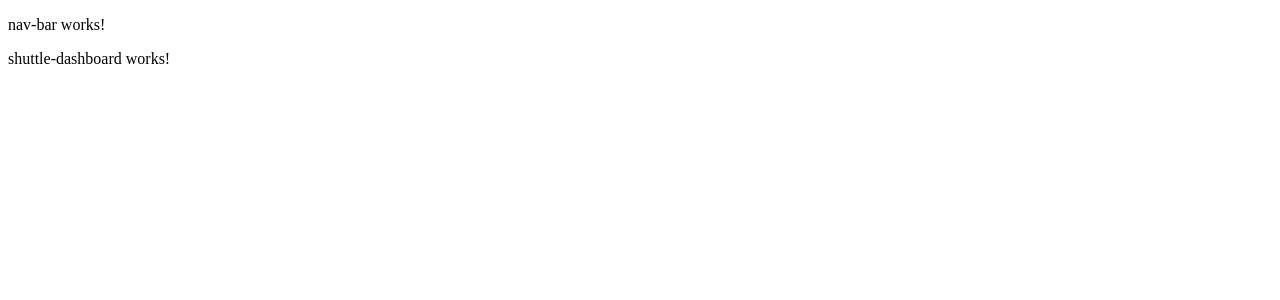
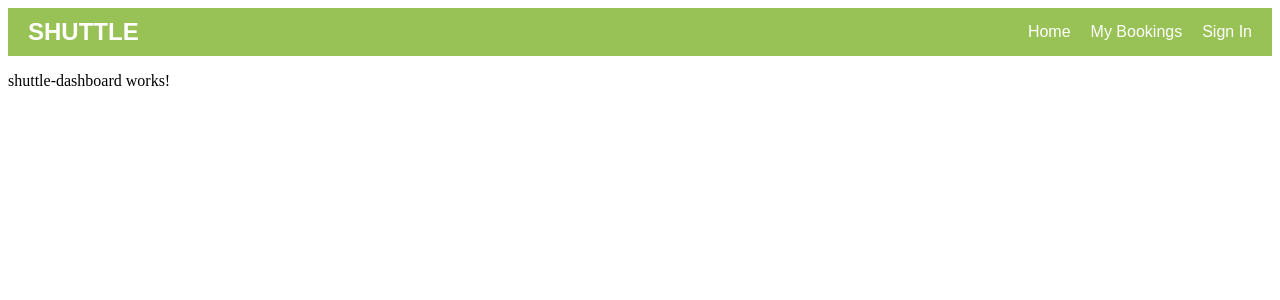
Before and after one commit to GS-Khaira/Shuttle, an Angular app in the folder shuttle/: page / in a window 1280 px wide. Shown: the top 300 px of the page. Built offline with nearby package versions, Linux system fonts and the light colour scheme.

Commit message:
feat(nav-bar): basic layout of the nav bar created

```diff
--- a/shuttle/src/app/Components/nav-bar/nav-bar.component.html
+++ b/shuttle/src/app/Components/nav-bar/nav-bar.component.html
@@ -1 +1,8 @@
-<p>nav-bar works!</p>
+<nav class="navbar">
+    <div class="navbar-brand">SHUTTLE</div>
+    <ul class="navbar-links">
+      <li><a href="#">Home</a></li>
+      <li><a href="#">My Bookings</a></li>
+      <li><a href="#">Sign In</a></li>
+    </ul>
+</nav>
--- a/shuttle/src/app/Components/nav-bar/nav-bar.component.scss
+++ b/shuttle/src/app/Components/nav-bar/nav-bar.component.scss
@@ -0,0 +1,32 @@
+.navbar {
+    display: flex;
+    justify-content: space-between;
+    align-items: center;
+    background-color: rgb(152, 194, 85);
+    padding: 10px 20px;
+    color: white;
+    font-family: Arial, sans-serif;
+  }
+
+  .navbar-brand {
+    font-size: 24px;
+    font-weight: bold;
+  }
+
+  .navbar-links {
+    list-style: none;
+    display: flex;
+    gap: 20px;
+    margin: 0;
+    padding: 0;
+  }
+
+  .navbar-links li a {
+    text-decoration: none;
+    color: white;
+    transition: color 0.3s ease;
+  }
+
+  .navbar-links li a:hover {
+    color: rgb(8, 7, 7);
+  }
```
